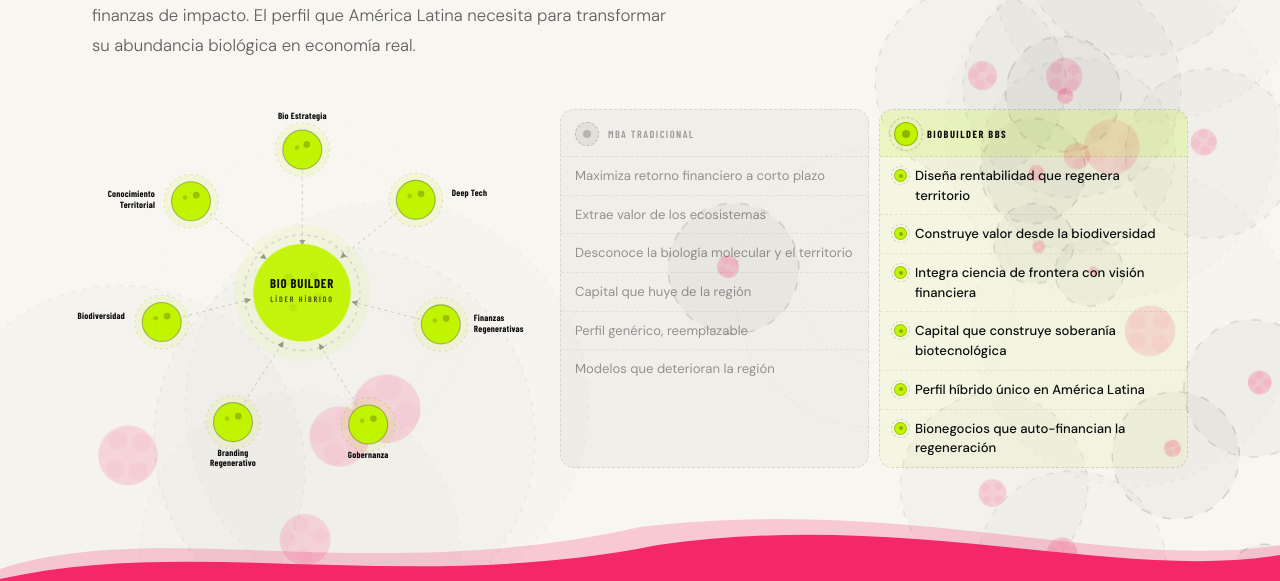
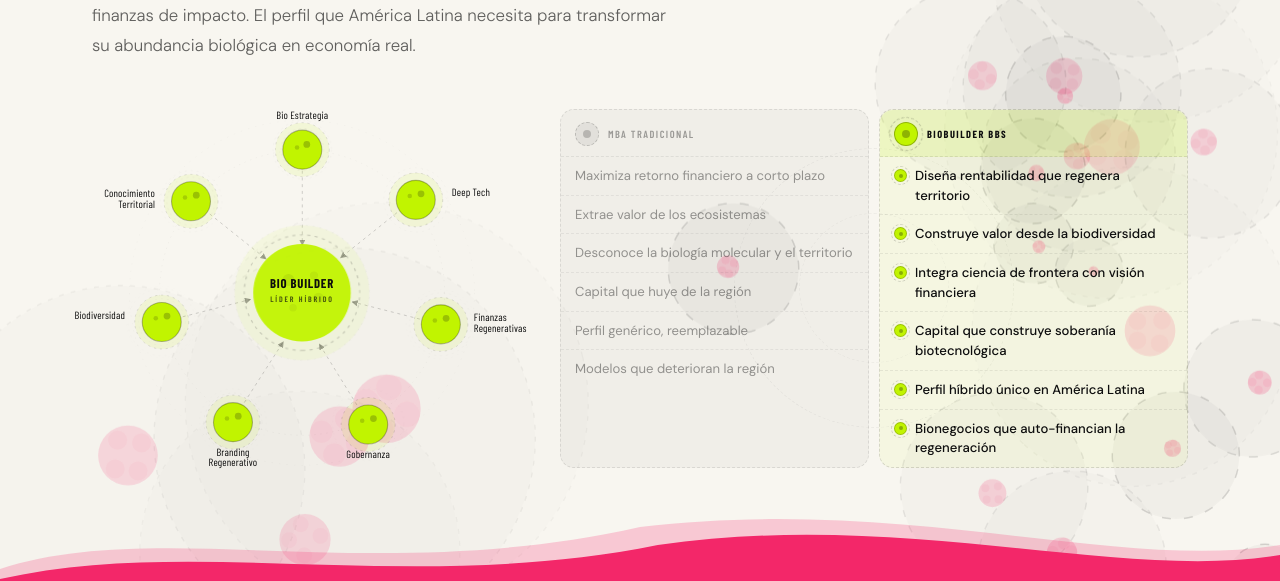
Before and after one commit to eajalcrina/BBS-Thinkific, a React (Vite) app: page / in a window 1280 px wide. Shown: the part 1876-2457 px from the top of the page. Built offline with nearby package versions, Linux system fonts and the light colour scheme.

Commit message:
Add files via upload

```diff
--- a/src/components/BioBuilder.jsx
+++ b/src/components/BioBuilder.jsx
@@ -90,7 +90,7 @@ export default function BioBuilder() {
                 <circle cx="280" cy="55" r="26" fill="#C1F400" stroke="rgba(14,14,14,.28)" strokeWidth="1.5"/>
                 <circle cx="286" cy="48" r="4.5" fill="rgba(14,14,14,.22)"/>
                 <circle cx="273" cy="52" r="3"   fill="rgba(14,14,14,.16)"/>
-                <text x="280" y="14" textAnchor="middle" fontFamily="Barlow Condensed,sans-serif" fontWeight="700" fontSize="12" fill="#0E0E0E" letterSpacing=".3">Bio Estrategia</text>
+                <text x="280" y="14" textAnchor="middle" fontFamily="Barlow Condensed,sans-serif" fontWeight="500" fontSize="14" fill="#0E0E0E" letterSpacing=".2">Bio Estrategia</text>
               </g>
 
               {/* Nodo 1 — Deep Tech */}
@@ -103,7 +103,7 @@ export default function BioBuilder() {
                 <circle cx="428" cy="123" r="26" fill="#C1F400" stroke="rgba(14,14,14,.28)" strokeWidth="1.5"/>
                 <circle cx="435" cy="115" r="4.5" fill="rgba(14,14,14,.22)"/>
                 <circle cx="420" cy="118" r="3"   fill="rgba(14,14,14,.16)"/>
-                <text x="476" y="118" textAnchor="start" fontFamily="Barlow Condensed,sans-serif" fontWeight="700" fontSize="12" fill="#0E0E0E" letterSpacing=".3">Deep Tech</text>
+                <text x="476" y="118" textAnchor="start" fontFamily="Barlow Condensed,sans-serif" fontWeight="500" fontSize="14" fill="#0E0E0E" letterSpacing=".2">Deep Tech</text>
               </g>
 
               {/* Nodo 2 — Finanzas Regenerativas */}
@@ -116,8 +116,8 @@ export default function BioBuilder() {
                 <circle cx="465" cy="287" r="26" fill="#C1F400" stroke="rgba(14,14,14,.28)" strokeWidth="1.5"/>
                 <circle cx="472" cy="279" r="4.5" fill="rgba(14,14,14,.22)"/>
                 <circle cx="457" cy="282" r="3"   fill="rgba(14,14,14,.16)"/>
-                <text x="509" y="283" textAnchor="start" fontFamily="Barlow Condensed,sans-serif" fontWeight="700" fontSize="12" fill="#0E0E0E" letterSpacing=".3">Finanzas</text>
-                <text x="509" y="297" textAnchor="start" fontFamily="Barlow Condensed,sans-serif" fontWeight="700" fontSize="12" fill="#0E0E0E" letterSpacing=".3">Regenerativas</text>
+                <text x="509" y="283" textAnchor="start" fontFamily="Barlow Condensed,sans-serif" fontWeight="500" fontSize="14" fill="#0E0E0E" letterSpacing=".2">Finanzas</text>
+                <text x="509" y="297" textAnchor="start" fontFamily="Barlow Condensed,sans-serif" fontWeight="500" fontSize="14" fill="#0E0E0E" letterSpacing=".2">Regenerativas</text>
               </g>
 
               {/* Nodo 3 — Gobernanza */}
@@ -130,7 +130,7 @@ export default function BioBuilder() {
                 <circle cx="371" cy="417" r="26" fill="#C1F400" stroke="rgba(14,14,14,.28)" strokeWidth="1.5"/>
                 <circle cx="378" cy="409" r="4.5" fill="rgba(14,14,14,.22)"/>
                 <circle cx="363" cy="412" r="3"   fill="rgba(14,14,14,.16)"/>
-                <text x="371" y="462" textAnchor="middle" fontFamily="Barlow Condensed,sans-serif" fontWeight="700" fontSize="12" fill="#0E0E0E" letterSpacing=".3">Gobernanza</text>
+                <text x="371" y="462" textAnchor="middle" fontFamily="Barlow Condensed,sans-serif" fontWeight="500" fontSize="14" fill="#0E0E0E" letterSpacing=".2">Gobernanza</text>
               </g>
 
               {/* Nodo 4 — Branding Regenerativo */}
@@ -143,8 +143,8 @@ export default function BioBuilder() {
                 <circle cx="189" cy="417" r="26" fill="#C1F400" stroke="rgba(14,14,14,.28)" strokeWidth="1.5"/>
                 <circle cx="196" cy="409" r="4.5" fill="rgba(14,14,14,.22)"/>
                 <circle cx="181" cy="412" r="3"   fill="rgba(14,14,14,.16)"/>
-                <text x="189" y="462" textAnchor="middle" fontFamily="Barlow Condensed,sans-serif" fontWeight="700" fontSize="12" fill="#0E0E0E" letterSpacing=".3">Branding</text>
-                <text x="189" y="476" textAnchor="middle" fontFamily="Barlow Condensed,sans-serif" fontWeight="700" fontSize="12" fill="#0E0E0E" letterSpacing=".3">Regenerativo</text>
+                <text x="189" y="462" textAnchor="middle" fontFamily="Barlow Condensed,sans-serif" fontWeight="500" fontSize="14" fill="#0E0E0E" letterSpacing=".2">Branding</text>
+                <text x="189" y="476" textAnchor="middle" fontFamily="Barlow Condensed,sans-serif" fontWeight="500" fontSize="14" fill="#0E0E0E" letterSpacing=".2">Regenerativo</text>
               </g>
 
               {/* Nodo 5 — Biodiversidad */}
@@ -157,7 +157,7 @@ export default function BioBuilder() {
                 <circle cx="95" cy="287" r="26" fill="#C1F400" stroke="rgba(14,14,14,.28)" strokeWidth="1.5"/>
                 <circle cx="102" cy="279" r="4.5" fill="rgba(14,14,14,.22)"/>
                 <circle cx="87"  cy="282" r="3"   fill="rgba(14,14,14,.16)"/>
-                <text x="46" y="283" textAnchor="end" fontFamily="Barlow Condensed,sans-serif" fontWeight="700" fontSize="12" fill="#0E0E0E" letterSpacing=".3">Biodiversidad</text>
+                <text x="46" y="283" textAnchor="end" fontFamily="Barlow Condensed,sans-serif" fontWeight="500" fontSize="14" fill="#0E0E0E" letterSpacing=".2">Biodiversidad</text>
               </g>
 
               {/* Nodo 6 — Conocimiento Territorial */}
@@ -170,8 +170,8 @@ export default function BioBuilder() {
                 <circle cx="132" cy="123" r="26" fill="#C1F400" stroke="rgba(14,14,14,.28)" strokeWidth="1.5"/>
                 <circle cx="139" cy="115" r="4.5" fill="rgba(14,14,14,.22)"/>
                 <circle cx="124" cy="118" r="3"   fill="rgba(14,14,14,.16)"/>
-                <text x="84" y="118" textAnchor="end" fontFamily="Barlow Condensed,sans-serif" fontWeight="700" fontSize="12" fill="#0E0E0E" letterSpacing=".3">Conocimiento</text>
-                <text x="84" y="132" textAnchor="end" fontFamily="Barlow Condensed,sans-serif" fontWeight="700" fontSize="12" fill="#0E0E0E" letterSpacing=".3">Territorial</text>
+                <text x="84" y="118" textAnchor="end" fontFamily="Barlow Condensed,sans-serif" fontWeight="500" fontSize="14" fill="#0E0E0E" letterSpacing=".2">Conocimiento</text>
+                <text x="84" y="132" textAnchor="end" fontFamily="Barlow Condensed,sans-serif" fontWeight="500" fontSize="14" fill="#0E0E0E" letterSpacing=".2">Territorial</text>
               </g>
 
               {/* Nodo central BioBuilder */}
```
